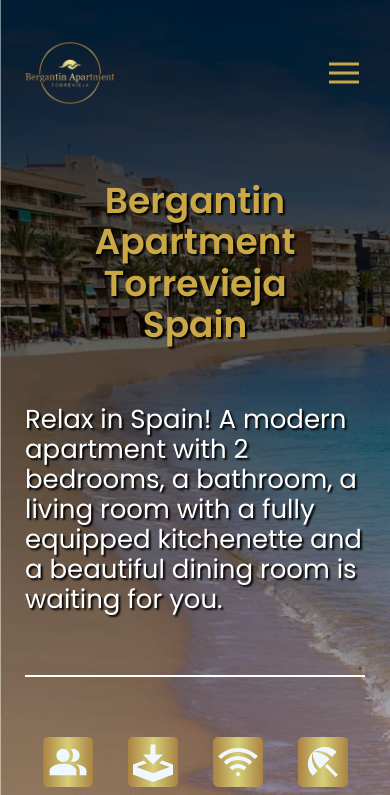
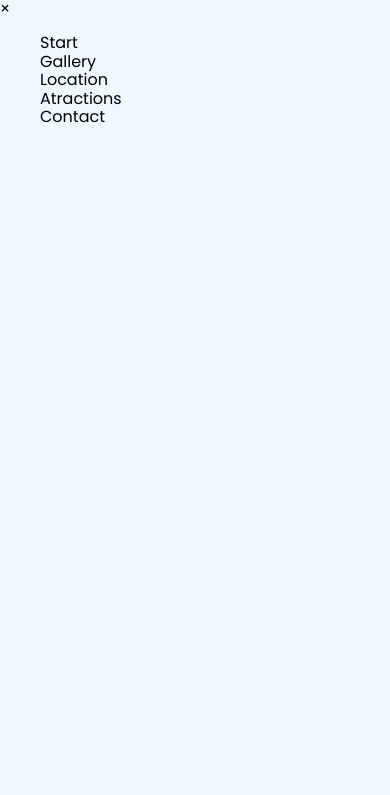
Before and after one commit to MichalZaborowski91/bergantinApartmentWebSite, a website: page index.html in a window 390 px wide. Shown: the top 795 px of the page. Drawn offline with nearby package versions, Linux system fonts and the light colour scheme; no server answers.

Commit message:
mobile menu added

```diff
--- a/index.html
+++ b/index.html
@@ -67,15 +67,15 @@
           />
         </a>
         <a href="https://www.facebook.com" target="blank" class="header__fbLink"
-          >FACEBOOK</a
+          >Facebook</a
         >
         <nav>
           <ul class="navigation">
-            <li>START</li>
-            <li>GALERIA</li>
-            <li>LOKALIZACJA</li>
-            <li>ATRAKCJE</li>
-            <li>KONTAKT</li>
+            <li>Start</li>
+            <li>Gallery</li>
+            <li>Location</li>
+            <li>Atractions</li>
+            <li>Contact</li>
           </ul>
         </nav>
         <button class="header__mobileBtn">
@@ -559,11 +559,29 @@
         </p>
       </section>
     </footer>
+    <!--Mobile menu-->
+    <div class="mobileMenu">
+      <div class="modal-content">
+        <span class="close">&times;</span>
+        <nav>
+          <ul class="mobileMenu__navigation">
+            <li>Start</li>
+            <li>Gallery</li>
+            <li>Location</li>
+            <li>Atractions</li>
+            <li>Contact</li>
+          </ul>
+        </nav>
+        <!-- Tutaj umieść zawartość Twojego okna modalnego -->
+      </div>
+    </div>
     <!--Swiper script-->
     <script src="https://cdn.jsdelivr.net/npm/swiper@11/swiper-bundle.min.js"></script>
     <script src="./js/swiper.js"></script>
     <!--Dynamic location form script-->
     <script src="./js/location.js"></script>
+    <!--Mobile menu script-->
+    <script src="./js/mobileMenu.js"></script>
     <!--Weather script-->
     <script type="module" src="./js/fetchWeather.js"></script>
   </body>
--- /dev/null
+++ b/js/mobileMenu.js
@@ -0,0 +1,14 @@
+"use strict";
+const mobileMenuBtn = document.querySelector(".header__mobileBtn");
+const modal = document.querySelector(".mobileMenu");
+const closeBtn = document.querySelector(".close");
+
+mobileMenuBtn.addEventListener("click", () => {
+  modal.style.display = "block";
+  document.body.style.overflow = "hidden";
+});
+
+closeBtn.addEventListener("click", () => {
+  modal.style.display = "none";
+  document.body.style.overflow = "";
+});
--- /dev/null
+++ b/sass/components/_mobileMenu.scss
@@ -0,0 +1,15 @@
+.mobileMenu {
+  position: fixed;
+  top: 0;
+  left: 0;
+  background-color: aliceblue;
+  width: 100%;
+  height: 100%;
+  z-index: 999999;
+
+  &__navigation {
+    display: flex;
+    flex-direction: column;
+    list-style: none;
+  }
+}
--- a/sass/main.scss
+++ b/sass/main.scss
@@ -11,3 +11,4 @@
 @import "./components/travel.scss";
 @import "./components/callUs.scss";
 @import "./components/weather.scss";
+@import "./components/mobileMenu.scss";
```
Also changed, not shown: css/main.min.css, 1 other file.
